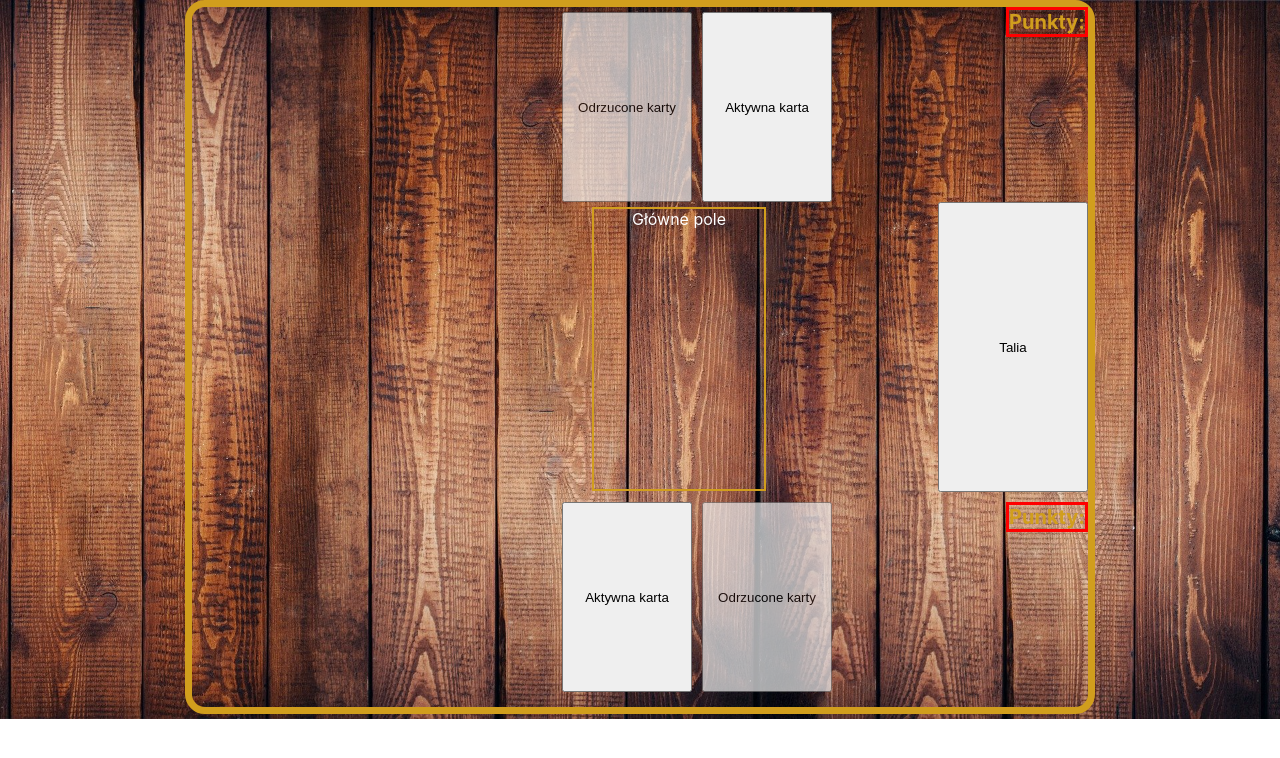
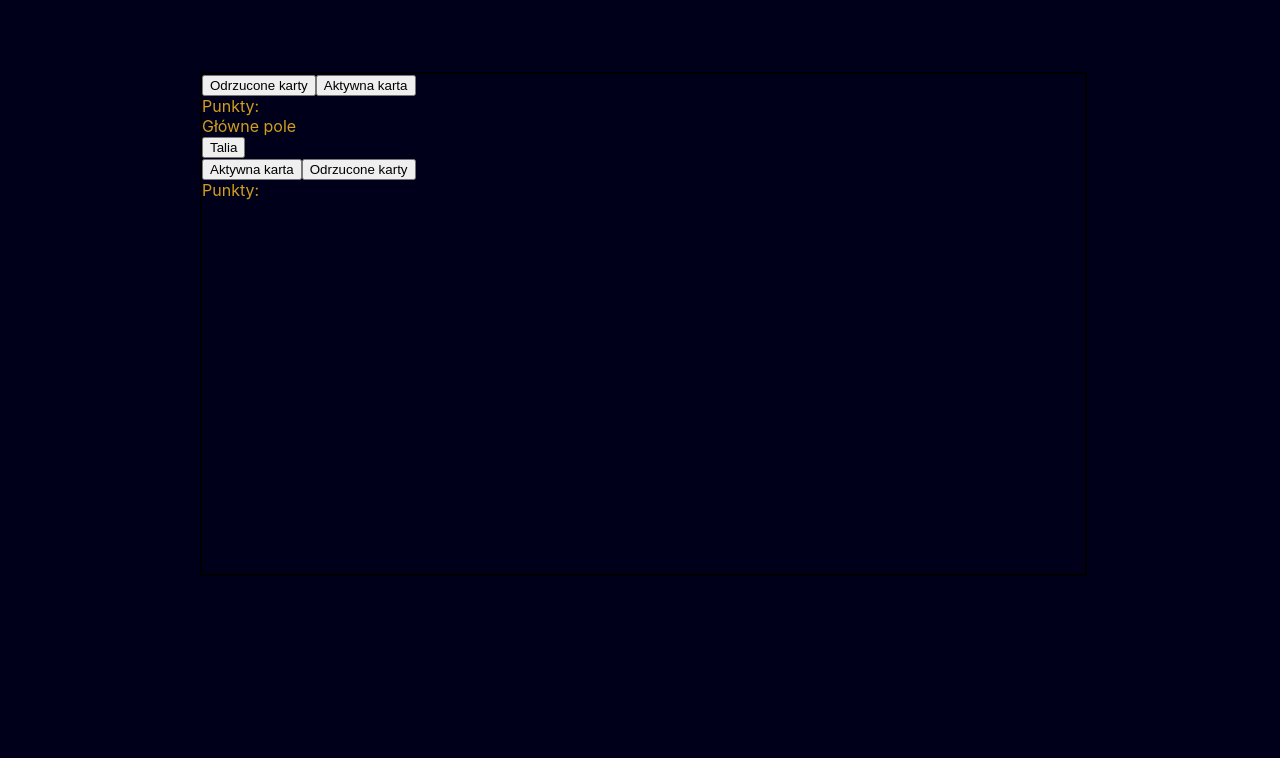
Before and after one commit to 010000101001001/010000100101, a React (Create React App) app: page / in a window 1280 px wide. Shown: the top 758 px of the page. Built offline with nearby package versions, Linux system fonts and the light colour scheme.

Commit message:
Update index.css

```diff
--- a/src/index.css
+++ b/src/index.css
@@ -5,7 +5,7 @@ body {
     sans-serif;
   -webkit-font-smoothing: antialiased;
   -moz-osx-font-smoothing: grayscale;
-  background-image: url(img/board.jpg);
+  background-color: #00001a;
   background-repeat: no-repeat;
   background-size: cover;
   color: #d19e1d;
@@ -16,95 +16,30 @@ code {
     monospace;
 }
 
+#screen
+{
+  background-image: url(img/screen.png);
+  width: 75%;
+  height: 650px;
+  display: inline-block;
+  position: absolute;
+  background-size: cover;
+  background-repeat: no-repeat;
+  background-position: center;
+left: 50%;
+top: 50%;
+transform: translate(-50%, -50%);
+padding: 10px;
+}
+
 #board
 {
-  border: 7px solid #d19e1d;
-  border-radius: 20px;
-  width: 70%;
-  height: 700px;
-  margin-left: auto;
-  margin-right: auto;
+  position: relative;
+  border: 2px solid black;
+  width: 69%;
+  height: 500px;
+  position: fixed;
+  margin-left: 200px;
+  margin-top: 72px;
+  display: inline-block;
 }
-#player2
-{
-  width: 100%;
-  height: 195px;
-}
-#discardedCardsP2
-{
-  width: 130px;
-  height: 190px;
-  margin-left: 370px;
-  opacity: 0.7;
-  margin-top: 5px;
-}
-#activeCardP2
-{
-  width: 130px;
-  height: 190px;
-  margin-left: 10px;
-  margin-top: 5px;
-}
-#pointsP2
-{
-  border: 3px solid red;
-  float: right;
-  width: auto;
-  height: auto;
-  font-size: 20px;
-  font-weight: bold;
-}
-
-#main
-{
-width: 100%;
-height: 300px;
-}
-
-#mainField
-{
-width: 170px;
-height: 280px;
-float: left;
-text-align: center;
-margin-left: 400px;
-margin-top: 5px;
-color: white;
-border: 2px solid #d19e1d;
-}
-
-#deck
-{
-  float: right;
-  width: 150px;
-  height: 290px;
-}
-
-#player1
-{
-  width: 100%;
-  height: 195px;
-}
-#discardedCardsP1
-{
-  width: 130px;
-  height: 190px;
-
-  margin-left: 10px;
-  opacity: 0.7;
-}
-#activeCardP1
-{
-  width: 130px;
-  height: 190px;
-  margin-left: 370px;
-}
-#pointsP1
-{
-  border: 3px solid red;
-  float: right;
-  width: auto;
-  height: auto;
-  font-size: 20px;
-  font-weight: bold;
-}
```
